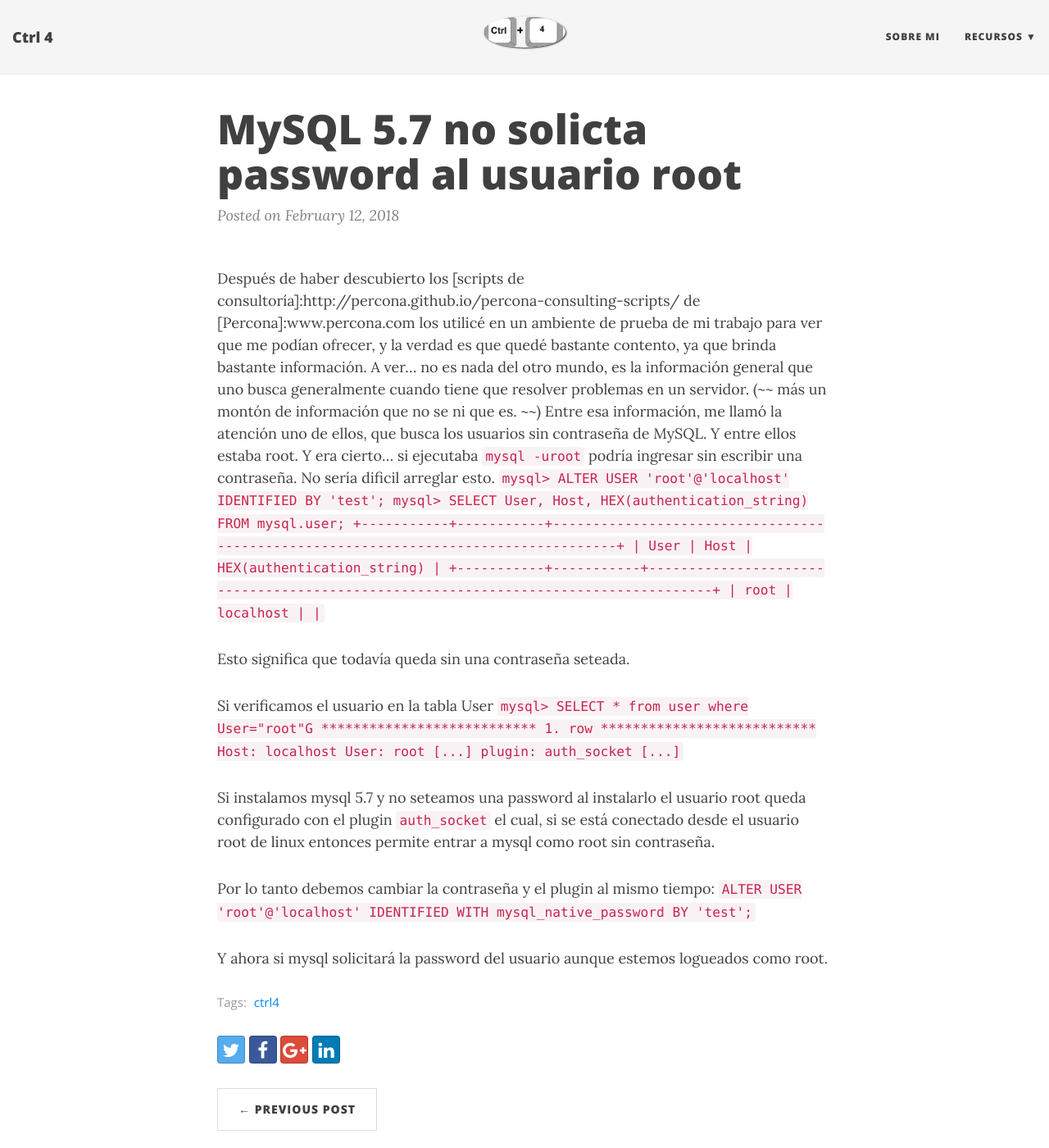
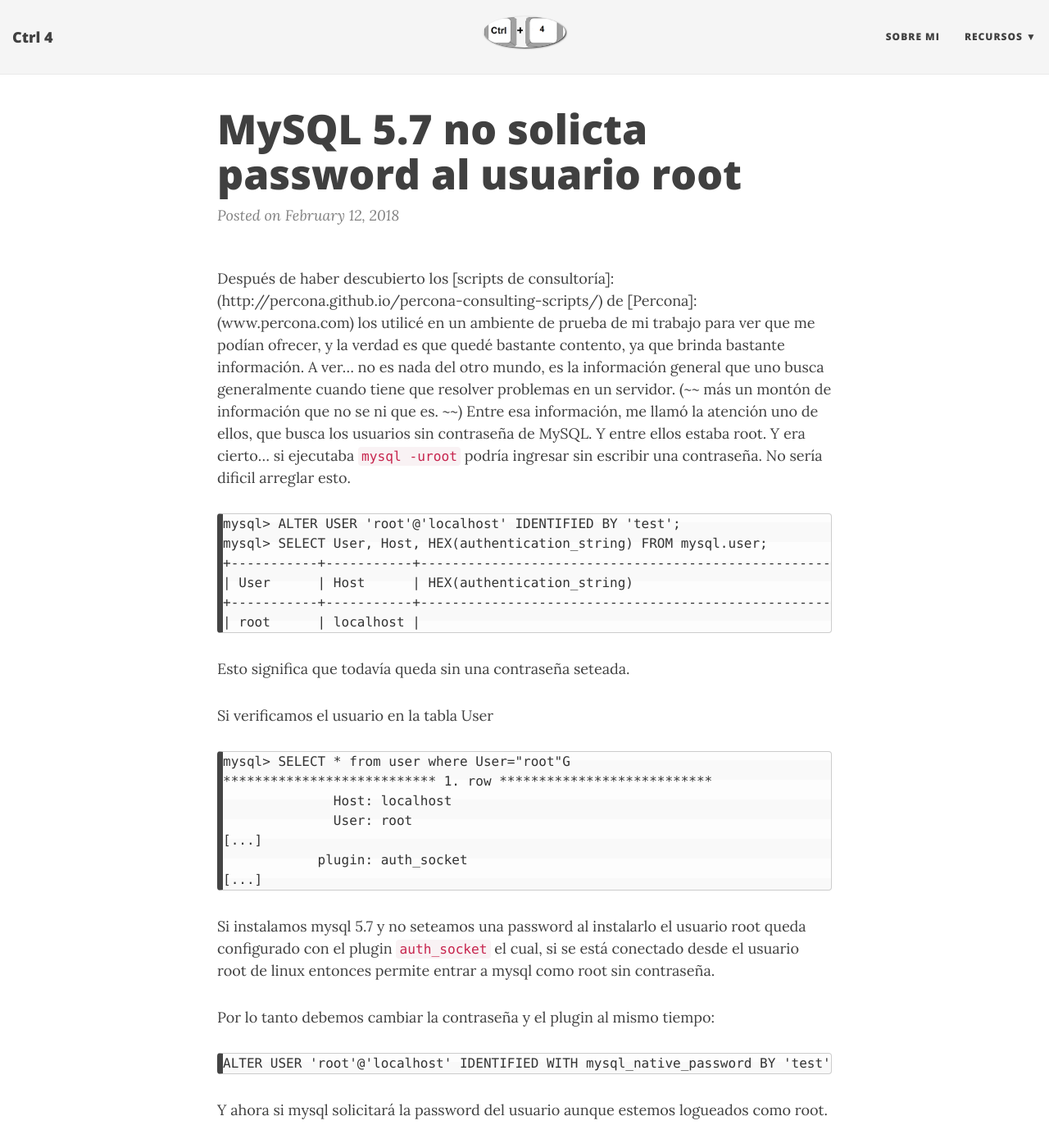
Before and after one commit to Ctrl4/ctrl4.github.io, a Jekyll site: the page built from _posts/2018-02-12-mysql-5.7-no-pide-root-password.md, in a window 1280 px wide and 1400 px high. Shown: the whole window at 82% size. Built offline with Jekyll 4.4.1, drawn with Linux system fonts in a browser that asks for light colours; nearby versions of some CDN libraries; comment, search, counter and statistics services are not loaded; some of the changed lines change nothing that is shown.

Commit message:
Update 2018-02-12-mysql-5.7-no-pide-root-password.md

````diff
--- a/_posts/2018-02-12-mysql-5.7-no-pide-root-password.md
+++ b/_posts/2018-02-12-mysql-5.7-no-pide-root-password.md
@@ -4,31 +4,34 @@ title: MySQL 5.7 no solicta password al usuario root
 tags: ctrl4
 ---
 
-Después de haber descubierto los [scripts de consultoría]:http://percona.github.io/percona-consulting-scripts/ de [Percona]:www.percona.com los utilicé en un ambiente de prueba de mi trabajo para ver que me podían ofrecer, y la verdad es que quedé bastante contento, ya que brinda bastante información.
+Después de haber descubierto los [scripts de consultoría]:(http://percona.github.io/percona-consulting-scripts/) de [Percona]:(www.percona.com) los utilicé en un ambiente de prueba de mi trabajo para ver que me podían ofrecer, y la verdad es que quedé bastante contento, ya que brinda bastante información.
 A ver... no es nada del otro mundo, es la información general que uno busca generalmente cuando tiene que resolver problemas en un servidor. (~~ más un montón de información que no se ni que es. ~~)
 Entre esa información, me llamó la atención uno de ellos, que busca los usuarios sin contraseña de MySQL. Y entre ellos estaba root. Y era cierto... si ejecutaba `mysql -uroot` podría ingresar sin escribir una contraseña. No sería dificil arreglar esto.
-``` mysql> ALTER USER 'root'@'localhost' IDENTIFIED BY 'test';
-mysql> SELECT User, Host, HEX(authentication_string) FROM mysql.user;
-+-----------+-----------+------------------------------------------------------------------------------------+
-| User      | Host      | HEX(authentication_string)                                                         |
-+-----------+-----------+------------------------------------------------------------------------------------+
-| root      | localhost |                                                                                    |```
+
+    mysql> ALTER USER 'root'@'localhost' IDENTIFIED BY 'test';
+    mysql> SELECT User, Host, HEX(authentication_string) FROM mysql.user;
+    +-----------+-----------+------------------------------------------------------------------------------------+
+    | User      | Host      | HEX(authentication_string)                                                         |
+    +-----------+-----------+------------------------------------------------------------------------------------+
+    | root      | localhost |                                                                                    |```
 
 
 Esto significa que todavía queda sin una contraseña seteada.
 
 Si verificamos el usuario en la tabla User
-```mysql> SELECT * from user where User="root"G
-*************************** 1. row ***************************
+
+    mysql> SELECT * from user where User="root"G
+    *************************** 1. row ***************************
                   Host: localhost
                   User: root
-[...]
+    [...]
                 plugin: auth_socket
-[...]```
+    [...]
 
 Si instalamos mysql 5.7 y no seteamos una password al instalarlo el usuario root queda configurado con el plugin `auth_socket` el cual, si se está conectado desde el usuario root de linux entonces permite entrar a mysql como root sin contraseña.
 
 Por lo tanto debemos cambiar la contraseña y el plugin al mismo tiempo:
-``` ALTER USER 'root'@'localhost' IDENTIFIED WITH mysql_native_password BY 'test'; ```
+
+    ALTER USER 'root'@'localhost' IDENTIFIED WITH mysql_native_password BY 'test'; ```
 
 Y ahora si mysql solicitará la password del usuario aunque estemos logueados como root.
````
